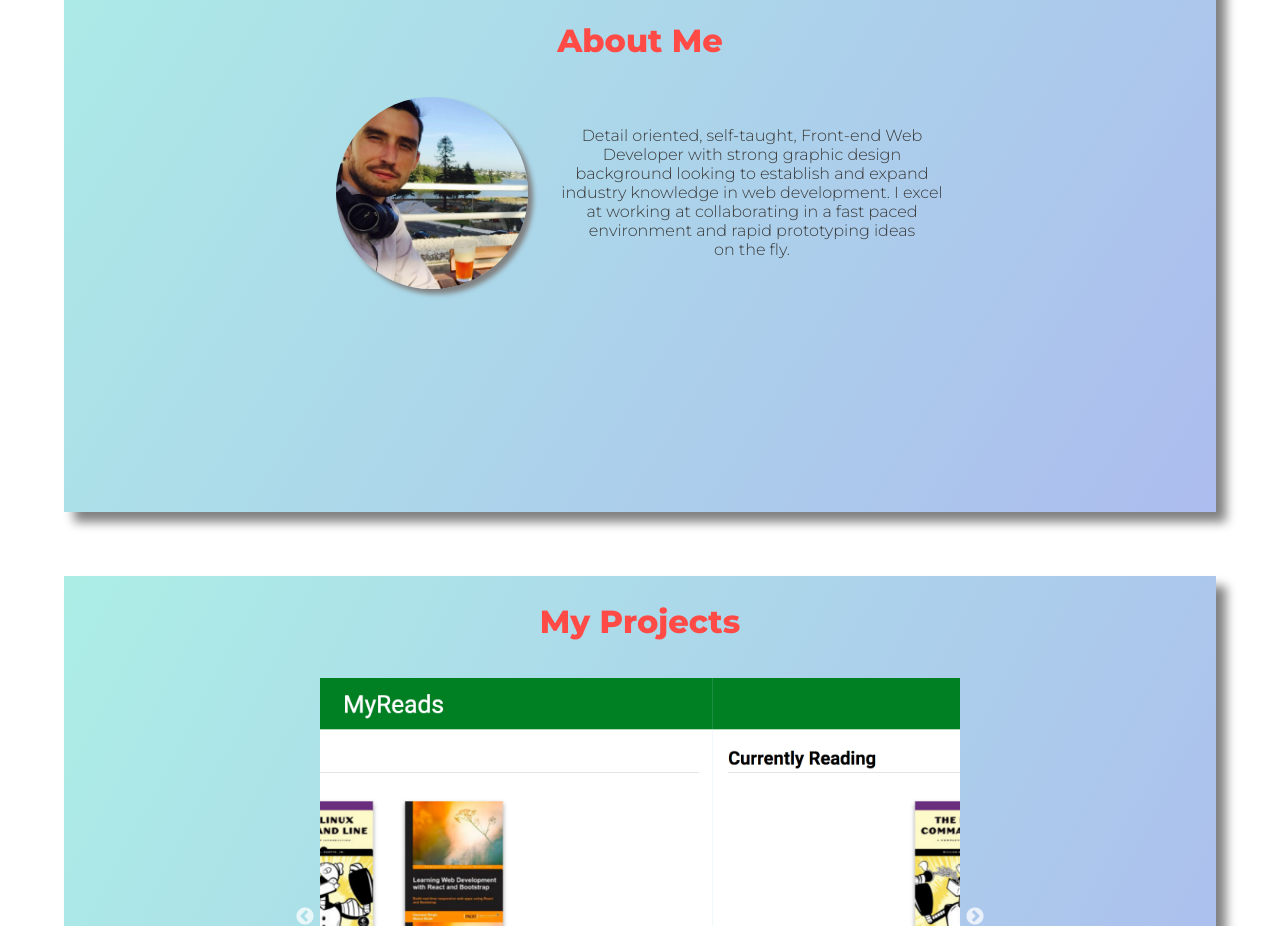
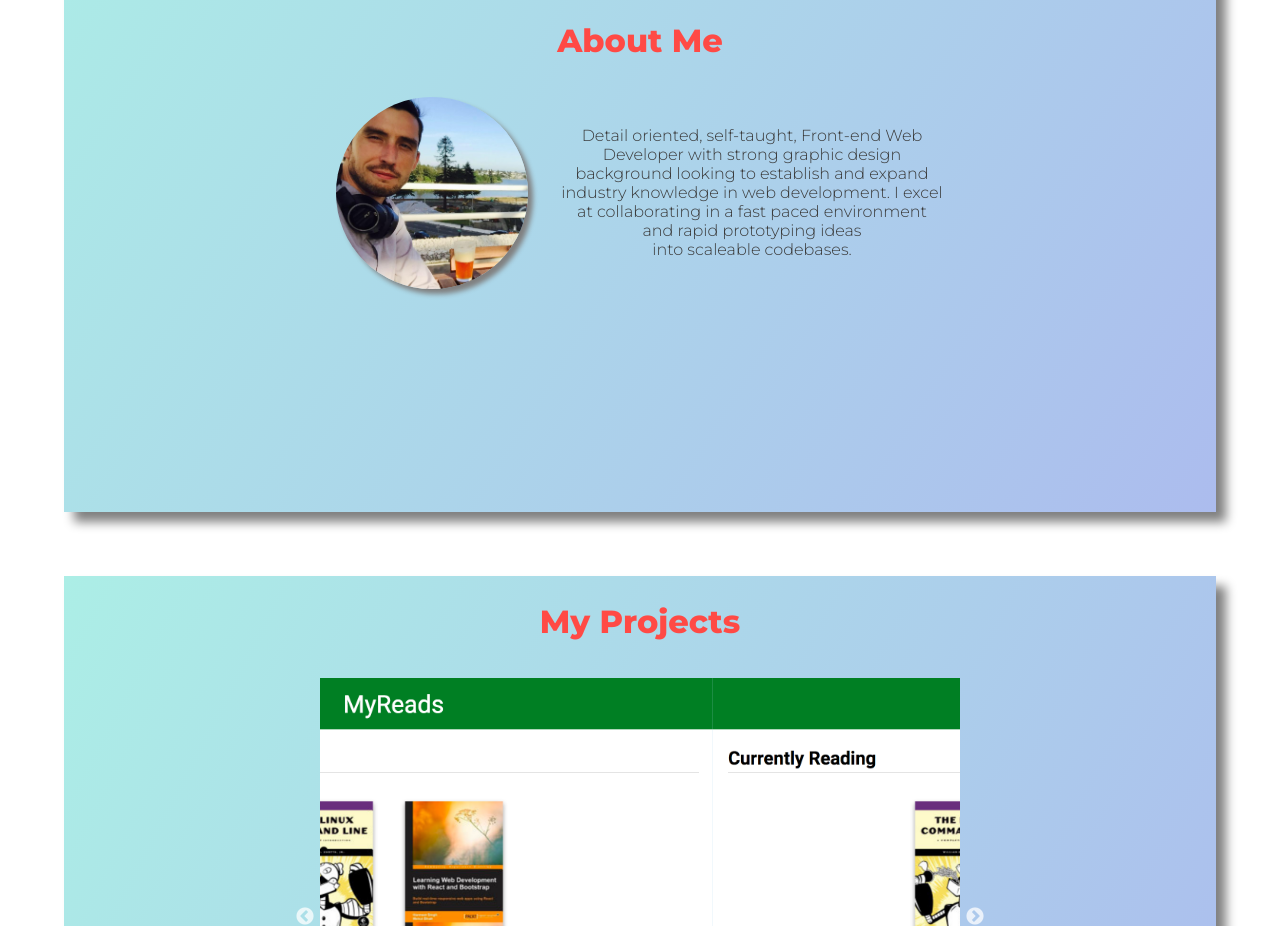
Before and after one commit to andrewjc88/resume_site_17, a React (Create React App) app: page / in a window 1280 px wide. Shown: the part 1040-1966 px from the top of the page. Built offline with nearby package versions, Linux system fonts and the light colour scheme.

Commit message:
Update about me text.

```diff
--- a/src/App.js
+++ b/src/App.js
@@ -40,7 +40,7 @@ class App extends Component {
           <h1>About Me</h1>
           <div className='AboutCont'>
             <img src={Me} className='Selfie'  alt="A picture of me"/>
-            <p className="AboutMe">Detail oriented, self-taught, Front-end Web Developer with strong graphic design background looking to establish and expand industry knowledge in web development. I excel at working at collaborating in a fast paced environment and rapid prototyping ideas on&nbsp;the&nbsp;fly.</p>
+            <p className="AboutMe">Detail oriented, self-taught, Front-end Web Developer with strong graphic design background looking to establish and expand industry knowledge in web development. I excel at collaborating in a fast paced environment and rapid prototyping ideas into&nbsp;scaleable&nbsp;codebases.</p>
           </div>
         </div>
 
```
